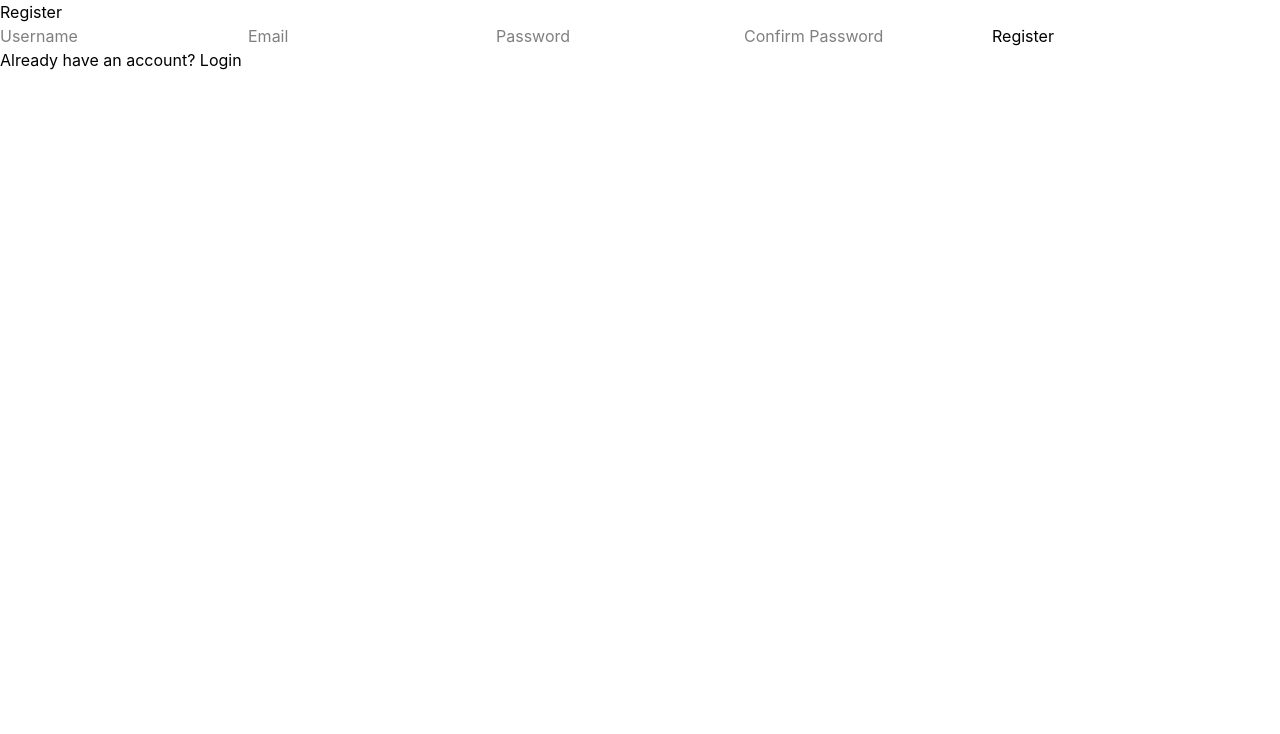
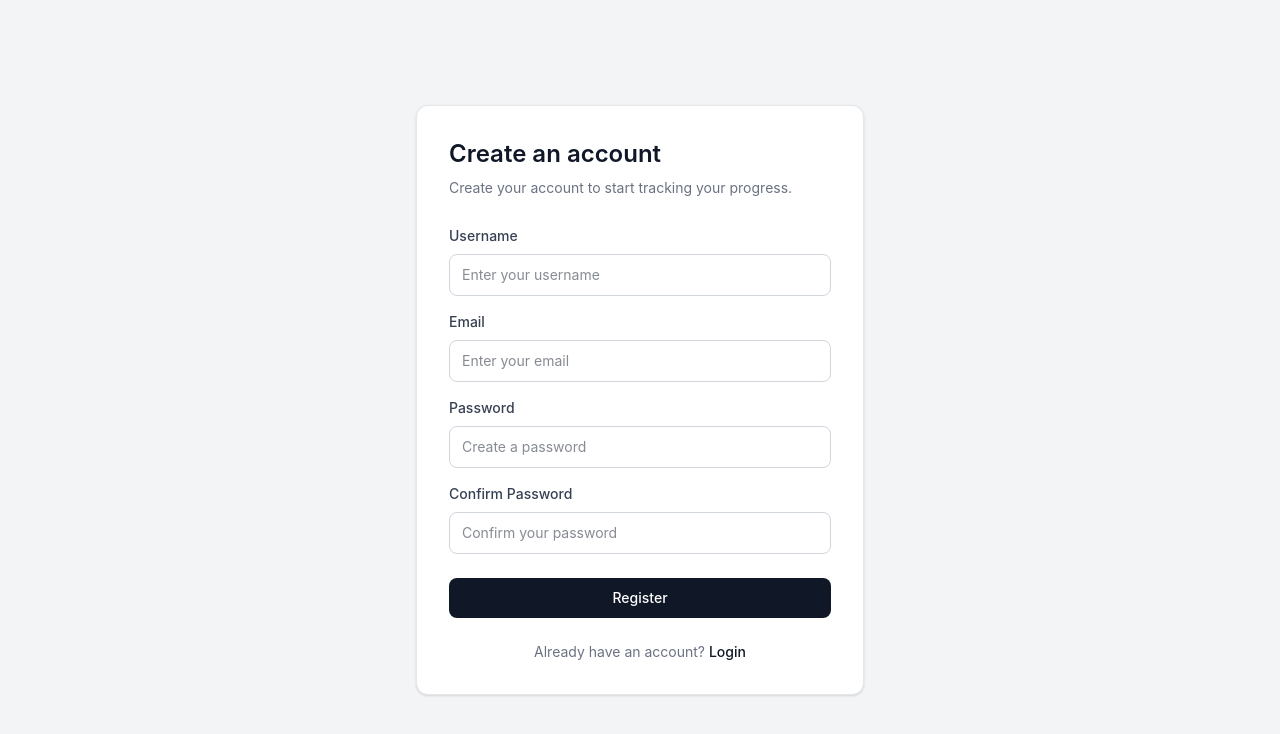
Before and after one commit to selva2006-GM/to-do-list-with-more-features--frontend, a React (Vite) app: page /register in a window 1280 px wide. Shown: the top 734 px of the page. Built offline with nearby package versions, Linux system fonts and the light colour scheme; no server answers.

Commit message:
updated he stopwatch to the register

```diff
--- a/src/components/Register.jsx
+++ b/src/components/Register.jsx
@@ -65,66 +65,141 @@ export default function Register() {
     }
 
     return (
-        <div className="auth-container">
+        <div className="min-h-screen bg-gray-100 flex items-center justify-center px-4">
 
+            <div className="w-full max-w-md">
+
+                {/* Register Card */}
                 <form
-                className="auth-form"
                     onSubmit={register}
+                    className="bg-white border border-gray-200 rounded-xl p-8 shadow-sm"
                 >
 
-                <h1>Register</h1>
+                    {/* Heading */}
+                    <div className="mb-7">
+                        <h1 className="text-2xl font-semibold text-gray-900">
+                            Create an account
+                        </h1>
+
+                        <p className="mt-2 text-sm text-gray-500">
+                            Create your account to start tracking your progress.
+                        </p>
+                    </div>
+
+
+                    {/* Username */}
+                    <div className="mb-4">
+                        <label
+                            htmlFor="username"
+                            className="block mb-2 text-sm font-medium text-gray-700"
+                        >
+                            Username
+                        </label>
 
                         <input
+                            id="username"
                             type="text"
-                    placeholder="Username"
+                            placeholder="Enter your username"
                             value={username}
                             onChange={(e) =>
                                 setUsername(e.target.value)
                             }
                             autoComplete="username"
                             required
+                            className="w-full rounded-lg border border-gray-300 px-3 py-2.5 text-sm text-gray-900 outline-none transition focus:border-gray-500 focus:ring-1 focus:ring-gray-500"
                         />
+                    </div>
+
+
+                    {/* Email */}
+                    <div className="mb-4">
+                        <label
+                            htmlFor="email"
+                            className="block mb-2 text-sm font-medium text-gray-700"
+                        >
+                            Email
+                        </label>
 
                         <input
+                            id="email"
                             type="email"
-                    placeholder="Email"
+                            placeholder="Enter your email"
                             value={email}
                             onChange={(e) =>
                                 setEmail(e.target.value)
                             }
                             autoComplete="email"
                             required
+                            className="w-full rounded-lg border border-gray-300 px-3 py-2.5 text-sm text-gray-900 outline-none transition focus:border-gray-500 focus:ring-1 focus:ring-gray-500"
                         />
+                    </div>
+
+
+                    {/* Password */}
+                    <div className="mb-4">
+                        <label
+                            htmlFor="password"
+                            className="block mb-2 text-sm font-medium text-gray-700"
+                        >
+                            Password
+                        </label>
 
                         <input
+                            id="password"
                             type="password"
-                    placeholder="Password"
+                            placeholder="Create a password"
                             value={password}
                             onChange={(e) =>
                                 setPassword(e.target.value)
                             }
                             autoComplete="new-password"
                             required
+                            className="w-full rounded-lg border border-gray-300 px-3 py-2.5 text-sm text-gray-900 outline-none transition focus:border-gray-500 focus:ring-1 focus:ring-gray-500"
                         />
+                    </div>
+
+
+                    {/* Confirm Password */}
+                    <div className="mb-6">
+                        <label
+                            htmlFor="confirmPassword"
+                            className="block mb-2 text-sm font-medium text-gray-700"
+                        >
+                            Confirm Password
+                        </label>
 
                         <input
+                            id="confirmPassword"
                             type="password"
-                    placeholder="Confirm Password"
+                            placeholder="Confirm your password"
                             value={confirmPassword}
                             onChange={(e) =>
                                 setConfirmPassword(e.target.value)
                             }
                             autoComplete="new-password"
                             required
+                            className="w-full rounded-lg border border-gray-300 px-3 py-2.5 text-sm text-gray-900 outline-none transition focus:border-gray-500 focus:ring-1 focus:ring-gray-500"
                         />
+                    </div>
 
-                <button type="submit">
+
+                    {/* Register Button */}
+                    <button
+                        type="submit"
+                        className="w-full rounded-lg bg-gray-900 px-4 py-2.5 text-sm font-medium text-white transition hover:bg-gray-800 active:bg-gray-950"
+                    >
                         Register
                     </button>
 
-                <p>
+
+                    {/* Login */}
+                    <p className="mt-6 text-center text-sm text-gray-500">
                         Already have an account?{" "}
-                    <Link to="/login">
+
+                        <Link
+                            to="/login"
+                            className="font-medium text-gray-900 hover:underline"
+                        >
                             Login
                         </Link>
                     </p>
@@ -132,5 +207,7 @@ export default function Register() {
                 </form>
 
             </div>
+
+        </div>
     );
 }
```
Lines whose indentation alone changed are shown as unchanged.
